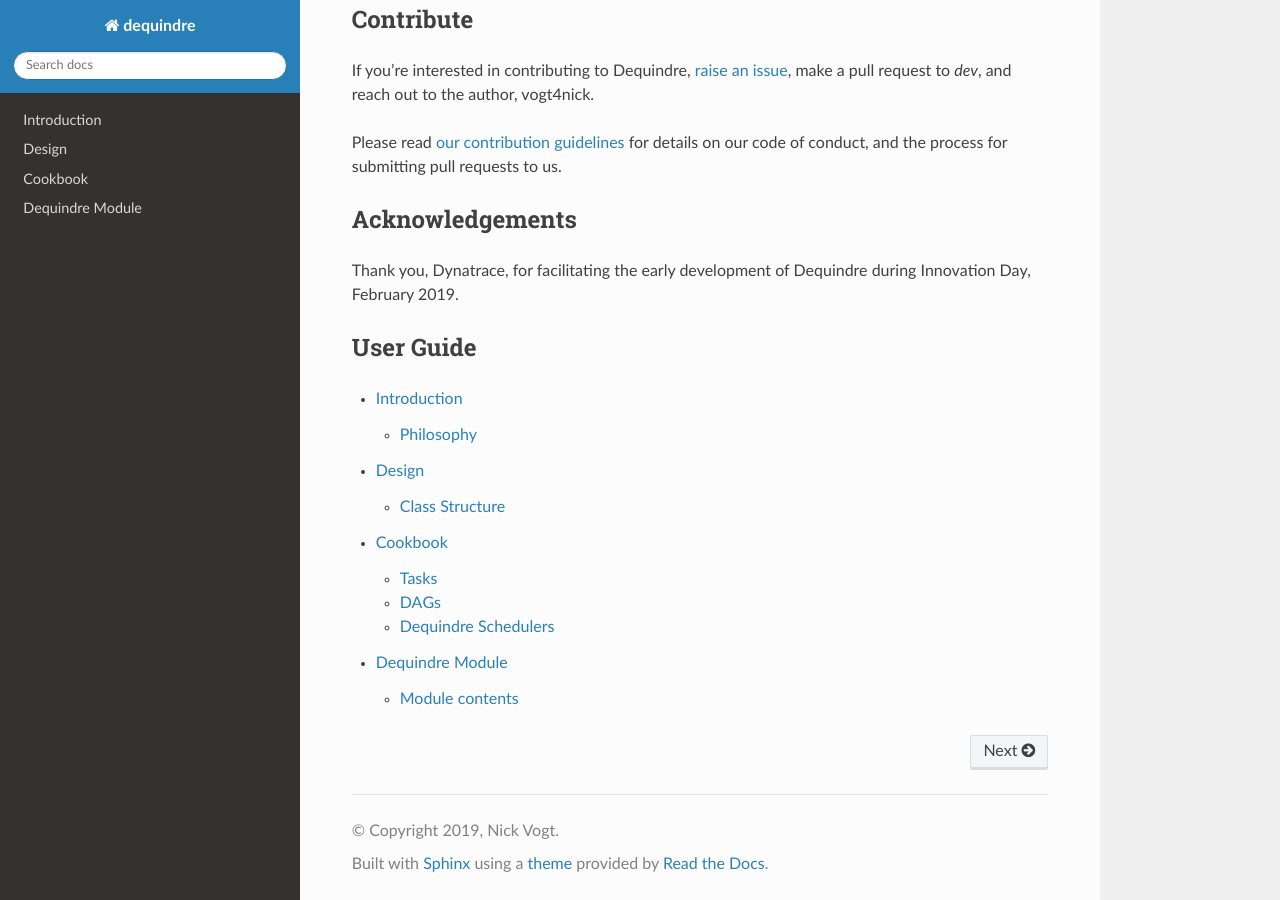
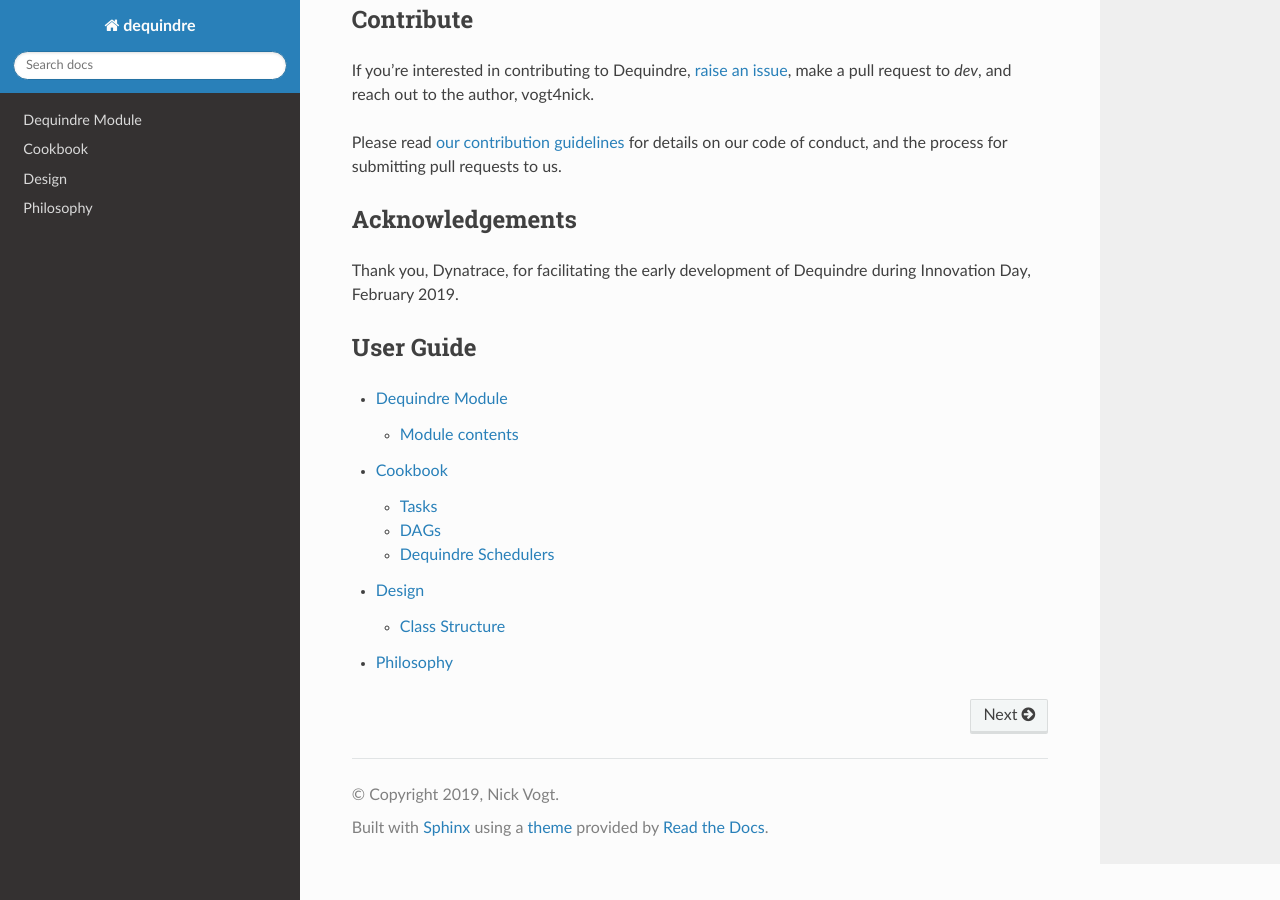
Before and after one commit to vogt4nick/dequindre, a Sphinx documentation site: the page built from docs/source/index.rst, in a window 1280 px wide and 900 px high, scrolled down 1948 px. Built offline with Sphinx 7.4.7 and the Read the Docs theme 2.0.0, drawn with Linux system fonts in a browser that asks for light colours.

Commit message:
restructure table of contents

```diff
--- a/docs/source/index.rst
+++ b/docs/source/index.rst
@@ -7,7 +7,7 @@ User Guide
 .. toctree::
    :maxdepth: 2
 
-   user-guide/intro
+   autodoc/dequindre-module
+   user-guide/cookbook
    user-guide/design
-   user-guide/cookbook
-   autodoc/dequindre-module
+   user-guide/philosophy
```
Also changed, not shown: docs/source/user-guide/intro.rst (deleted, +0 -27 lines), docs/source/user-guide/philosophy.rst (added, +22 -0 lines).
